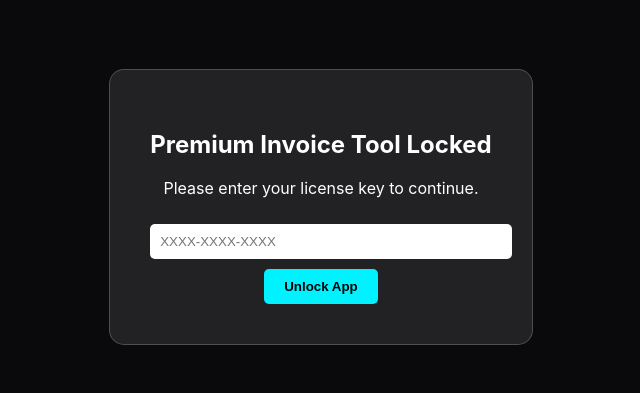
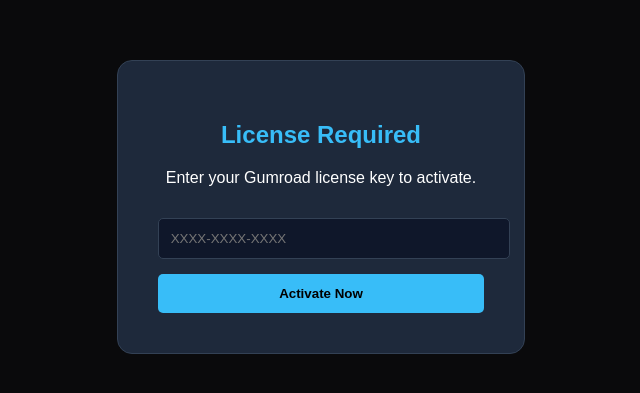
Before and after one commit to richillinz/invoice-generator-tool, a React (Create React App) app: page / in a window 1280 px wide. Shown: the part 193-586 px from the top of the page, without its empty margins (319-959 px from the left). Built offline with nearby package versions, Linux system fonts and the light colour scheme.

Commit message:
Update license key to PRO-INV-2026

```diff
--- a/package.json
+++ b/package.json
@@ -7,6 +7,7 @@
     "@testing-library/jest-dom": "^6.9.1",
     "@testing-library/react": "^16.3.2",
     "@testing-library/user-event": "^13.5.0",
+    "axios": "^1.13.5",
     "jspdf": "^4.1.0",
     "react": "^19.2.4",
     "react-dom": "^19.2.4",
--- a/src/App.js
+++ b/src/App.js
@@ -1,60 +1,77 @@
 import React, { useState, useEffect } from 'react';
 import { jsPDF } from "jspdf";
+import axios from 'axios';
 
 function App() {
   const [isLocked, setIsLocked] = useState(true);
   const [licenseKey, setLicenseKey] = useState('');
+  const [loading, setLoading] = useState(false);
   const [items, setItems] = useState([{ desc: '', qty: 1, price: 0 }]);
   const [client, setClient] = useState('');
 
-  // Check if they already unlocked it before
+  const PRODUCT_PERMALINK = "your_product_permalink"; // Get this from your Gumroad product URL
+
   useEffect(() => {
-    const savedKey = localStorage.getItem('invoice_pro_key');
-    if (savedKey === 'PRO-INV-2026') { // In production, you'd verify this via API
-      setIsLocked(false);
-    }
+    const savedStatus = localStorage.getItem('app_unlocked');
+    if (savedStatus === 'true') setIsLocked(false);
   }, []);
 
-  const handleUnlock = () => {
-    if (licenseKey === 'PRO-INV-2026') {
-      localStorage.setItem('invoice_pro_key', licenseKey);
-      setIsLocked(false);
-    } else {
-      alert("Invalid License Key");
+  const handleUnlock = async () => {
+    setLoading(true);
+    try {
+      // Gumroad API Endpoint for license verification
+      const response = await axios.post('https://api.gumroad.com/v2/licenses/verify', {
+        product_permalink: PRODUCT_PERMALINK,
+        license_key: licenseKey
+      });
+
+      if (response.data.success && !response.data.uses_count > 3) {
+        localStorage.setItem('app_unlocked', 'true');
+        setIsLocked(false);
+      } else {
+        alert("License invalid or used on too many devices.");
+      }
+    } catch (error) {
+      alert("Verification failed. Please check your key.");
     }
+    setLoading(false);
   };
 
   const addItem = () => setItems([...items, { desc: '', qty: 1, price: 0 }]);
-
   const calculateTotal = () => items.reduce((acc, item) => acc + (item.qty * item.price), 0);
 
   const downloadPDF = () => {
     const doc = new jsPDF();
-    doc.text("PRO INVOICE", 20, 20);
+    doc.setFontSize(20);
+    doc.text("INVOICE PRO", 20, 20);
+    doc.setFontSize(12);
     doc.text(`Client: ${client}`, 20, 40);
     let y = 60;
     items.forEach(item => {
-      doc.text(`${item.desc} - ${item.qty} x $${item.price}`, 20, y);
+      doc.text(`${item.desc} | Qty: ${item.qty} | $${item.price}`, 20, y);
       y += 10;
     });
-    doc.text(`GRAND TOTAL: $${calculateTotal()}`, 20, y + 10);
+    doc.text(`Total: $${calculateTotal()}`, 20, y + 10);
     doc.save(`Invoice_${client}.pdf`);
   };
 
   if (isLocked) {
     return (
-      <div style={{ display: 'flex', justifyContent: 'center', alignItems: 'center', height: '100vh', background: '#0a0a0c', color: 'white' }}>
-        <div style={{ background: 'rgba(255,255,255,0.1)', padding: '40px', borderRadius: '15px', backdropFilter: 'blur(10px)', border: '1px solid rgba(255,255,255,0.2)', textAlign: 'center' }}>
-          <h2>Premium Invoice Tool Locked</h2>
-          <p>Please enter your license key to continue.</p>
+      <div style={{ display: 'flex', justifyContent: 'center', alignItems: 'center', height: '100vh', background: '#0a0a0c', color: 'white', fontFamily: 'sans-serif' }}>
+        <div style={{ background: '#1e293b', padding: '40px', borderRadius: '15px', textAlign: 'center', border: '1px solid #334155' }}>
+          <h2 style={{ color: '#38bdf8' }}>License Required</h2>
+          <p>Enter your Gumroad license key to activate.</p>
           <input
             type="text"
             placeholder="XXXX-XXXX-XXXX"
-            style={{ padding: '10px', borderRadius: '5px', border: 'none', margin: '10px 0', width: '100%' }}
+            style={{ padding: '12px', borderRadius: '5px', width: '100%', margin: '15px 0', background: '#0f172a', color: 'white', border: '1px solid #334155' }}
             onChange={(e) => setLicenseKey(e.target.value)}
           />
-          <button onClick={handleUnlock} style={{ padding: '10px 20px', background: '#00f2ff', color: 'black', border: 'none', borderRadius: '5px', cursor: 'pointer', fontWeight: 'bold' }}>
-            Unlock App
+          <button
+            onClick={handleUnlock}
+            disabled={loading}
+            style={{ padding: '12px 20px', background: '#38bdf8', color: 'black', border: 'none', borderRadius: '5px', cursor: 'pointer', fontWeight: 'bold', width: '100%' }}>
+            {loading ? "Verifying..." : "Activate Now"}
           </button>
         </div>
       </div>
@@ -62,41 +79,28 @@
   }
 
   return (
-    <div style={{ padding: '40px', background: '#0f172a', minHeight: '100vh', color: 'white' }}>
-      <div style={{ maxWidth: '800px', margin: 'auto', background: 'rgba(30, 41, 59, 0.7)', padding: '30px', borderRadius: '20px', border: '1px solid #334155' }}>
+    <div style={{ padding: '40px', background: '#0f172a', minHeight: '100vh', color: 'white', fontFamily: 'sans-serif' }}>
+      <div style={{ maxWidth: '800px', margin: 'auto', background: '#1e293b', padding: '30px', borderRadius: '20px' }}>
         <h1 style={{ color: '#38bdf8' }}>Invoice Builder Pro</h1>
-
-        <input type="text" placeholder="Client Name" className="w-full p-2 mb-4 bg-slate-800 border border-slate-700 rounded" onChange={(e) => setClient(e.target.value)} />
+        <input type="text" placeholder="Client Name" style={{ width: '100%', padding: '10px', marginBottom: '20px', background: '#0f172a', border: '1px solid #334155', color: 'white' }} onChange={(e) => setClient(e.target.value)} />
 
         {items.map((item, index) => (
           <div key={index} style={{ display: 'flex', gap: '10px', marginBottom: '10px' }}>
-            <input type="text" placeholder="Description" style={{ flex: 3 }} onChange={(e) => {
-              const newItems = [...items];
-              newItems[index].desc = e.target.value;
-              setItems(newItems);
+            <input type="text" placeholder="Service" style={{ flex: 3, padding: '8px' }} onChange={(e) => {
+              const newItems = [...items]; newItems[index].desc = e.target.value; setItems(newItems);
             }} />
-            <input type="number" placeholder="Qty" style={{ flex: 1 }} onChange={(e) => {
-              const newItems = [...items];
-              newItems[index].qty = e.target.value;
-              setItems(newItems);
+            <input type="number" placeholder="Qty" style={{ flex: 1, padding: '8px' }} onChange={(e) => {
+              const newItems = [...items]; newItems[index].qty = e.target.value; setItems(newItems);
             }} />
-            <input type="number" placeholder="Price" style={{ flex: 1 }} onChange={(e) => {
-              const newItems = [...items];
-              newItems[index].price = e.target.value;
-              setItems(newItems);
+            <input type="number" placeholder="Price" style={{ flex: 1, padding: '8px' }} onChange={(e) => {
+              const newItems = [...items]; newItems[index].price = e.target.value; setItems(newItems);
             }} />
           </div>
         ))}
 
-        <button onClick={addItem} style={{ marginBottom: '20px', color: '#38bdf8', cursor: 'pointer' }}>+ Add Item</button>
-
-        <div style={{ fontSize: '24px', textAlign: 'right', marginBottom: '20px' }}>
-          Total: <span style={{ color: '#10b981' }}>${calculateTotal()}</span>
-        </div>
-
-        <button onClick={downloadPDF} style={{ width: '100%', padding: '15px', background: '#38bdf8', color: 'white', border: 'none', borderRadius: '10px', fontSize: '18px', fontWeight: 'bold' }}>
-          Generate PDF
-        </button>
+        <button onClick={addItem} style={{ color: '#38bdf8', background: 'none', border: 'none', cursor: 'pointer', marginBottom: '20px' }}>+ Add Row</button>
+        <div style={{ fontSize: '24px', textAlign: 'right', marginBottom: '20px' }}>Total: ${calculateTotal()}</div>
+        <button onClick={downloadPDF} style={{ width: '100%', padding: '15px', background: '#10b981', color: 'white', border: 'none', borderRadius: '10px', fontWeight: 'bold', cursor: 'pointer' }}>Generate & Download PDF</button>
       </div>
     </div>
   );
```
Also changed, not shown: 1 other file (tests, documents, lock files or other folders).
